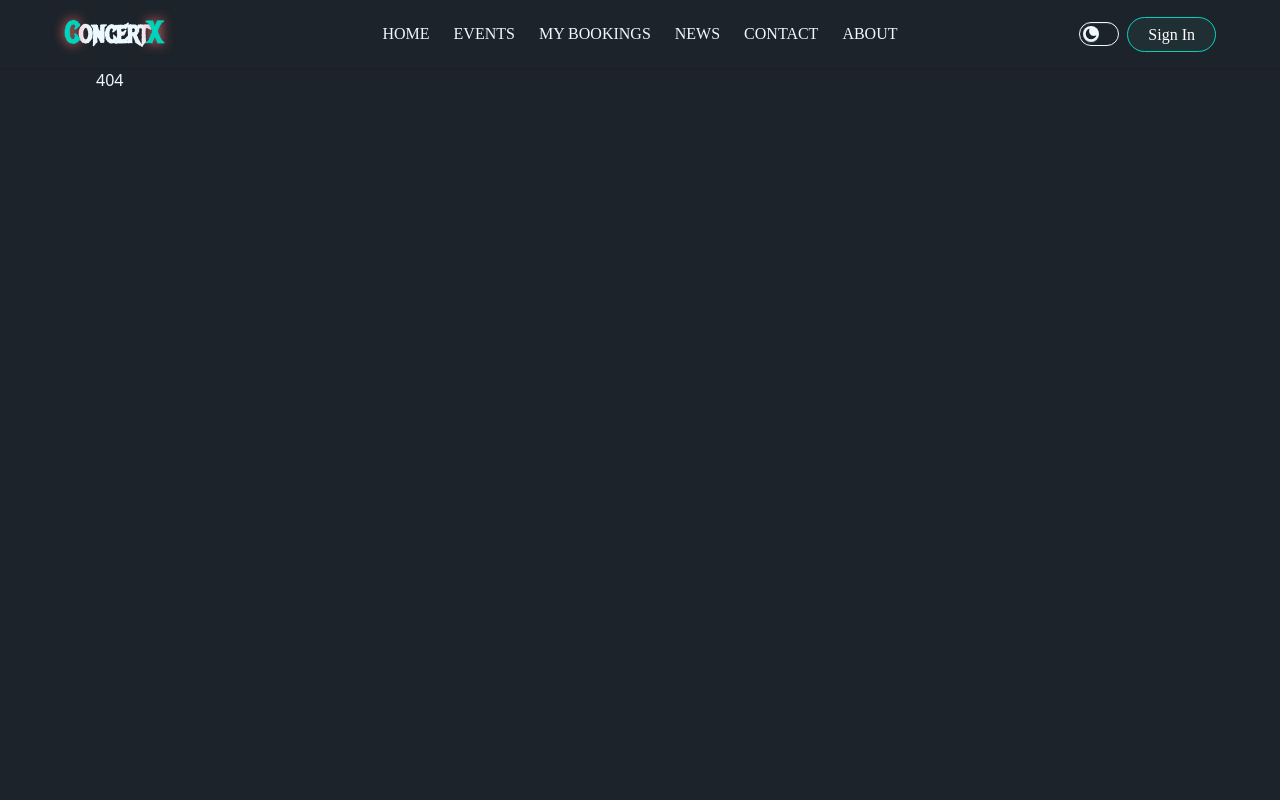
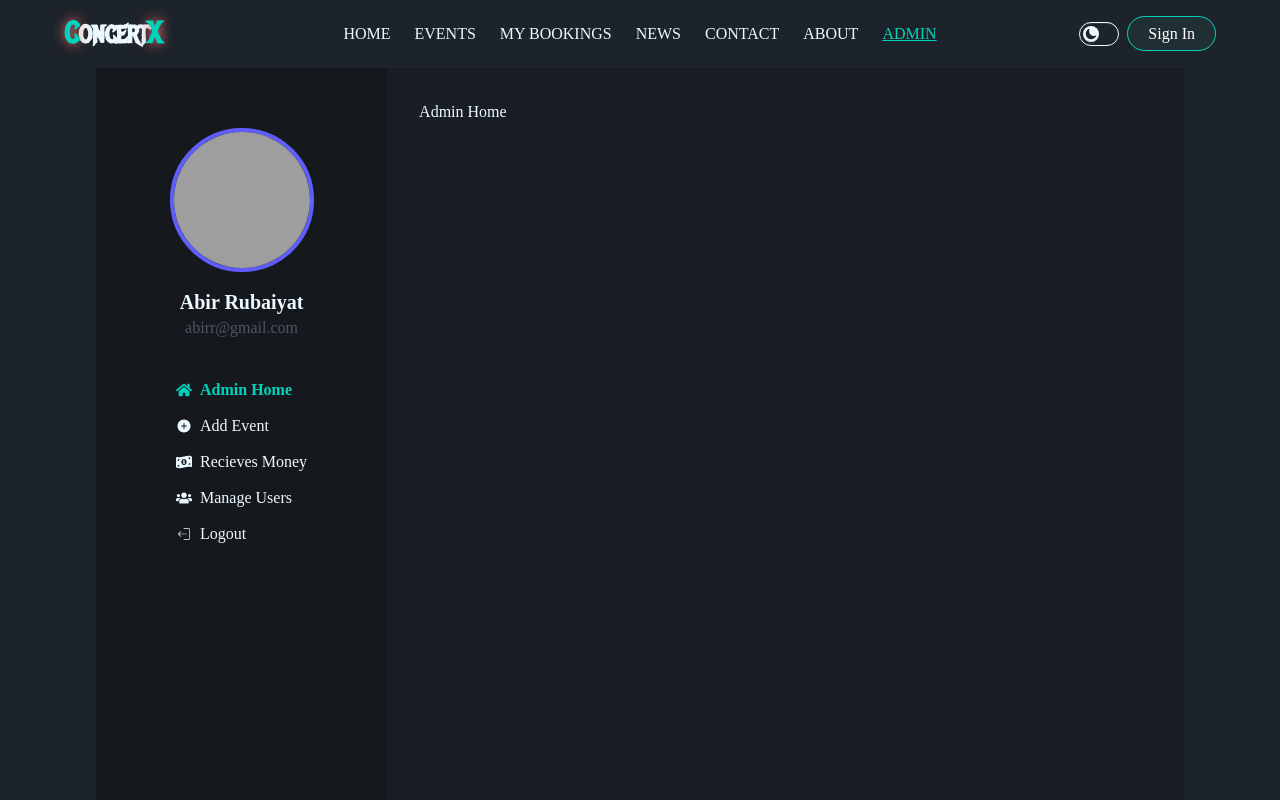
Before and after one commit to rubaiiyat/ConcertX, a React (Vite) app: page /admin/dashboard in a window 1280 px wide. Before the commit this address had no page. Shown: the top 800 px of the page. Built offline with nearby package versions, Linux system fonts and the light colour scheme; grey boxes are pictures that could not be loaded; what @react-pdf/renderer would draw is missing.

Commit message:
add admin dashboard

```diff
--- /dev/null
+++ b/src/Components/Admin/AdminDashboard/AdminDashboard.jsx
@@ -0,0 +1,16 @@
+import React from "react";
+import { CiLogout } from "react-icons/ci";
+import { FaCartPlus, FaCloudDownloadAlt } from "react-icons/fa";
+import { MdBrowserUpdated, MdManageHistory } from "react-icons/md";
+import { NavLink, Outlet } from "react-router";
+import AdminNav from "./AdminNav";
+
+const AdminDashboard = () => {
+  return (
+    <div style={{ fontFamily: "'Bebas Neue', cursive" }}>
+      <AdminNav></AdminNav>
+    </div>
+  );
+};
+
+export default AdminDashboard;
--- /dev/null
+++ b/src/Components/Admin/AdminDashboard/AdminNav.jsx
@@ -0,0 +1,79 @@
+import React from "react";
+import { CiLogout } from "react-icons/ci";
+import { FaHome, FaUsers } from "react-icons/fa";
+import { FaMoneyBill1Wave } from "react-icons/fa6";
+import { IoAddCircle } from "react-icons/io5";
+import { NavLink, Outlet } from "react-router";
+
+const AdminNav = () => {
+  const activeClass = "text-accent font-semibold";
+  return (
+    <div>
+      <div className="min-h-screen bg-base-200 flex flex-col md:flex-row">
+        {/* Sidebar */}
+        <div className=" bg-base-300 p-15 flex flex-col items-center ">
+          {/* User info */}
+          <img
+            src="https://images.ctfassets.net/xjcz23wx147q/iegram9XLv7h3GemB5vUR/0345811de2da23fafc79bd00b8e5f1c6/Max_Rehkopf_200x200.jpeg"
+            alt="User Avatar"
+            className="w-36 h-36 rounded-full border-4 border-primary mb-4"
+          />
+          <h2 className="text-xl font-semibold ">Abir Rubaiyat</h2>
+          <p className="text-gray-600 dark:text-gray-400 mb-6">
+            abirr@gmail.com
+          </p>
+
+          {/* Nav Links */}
+          <ul className="menu w-full text-base">
+            <li>
+              <NavLink
+                to={"/admin/dashboard"}
+                end
+                className={({ isActive }) => (isActive ? activeClass : "")}
+              >
+                <FaHome /> Admin Home
+              </NavLink>
+            </li>
+            <li>
+              <NavLink
+                to={"add-event"}
+                className={({ isActive }) => (isActive ? activeClass : "")}
+              >
+                <IoAddCircle /> Add Event
+              </NavLink>
+            </li>
+            <li>
+              <NavLink
+                to={"receives-money"}
+                className={({ isActive }) => (isActive ? activeClass : "")}
+              >
+                <FaMoneyBill1Wave /> Recieves Money
+              </NavLink>
+            </li>
+
+            <li>
+              <NavLink
+                to={"manage-users"}
+                className={({ isActive }) => (isActive ? activeClass : "")}
+              >
+                <FaUsers /> Manage Users
+              </NavLink>
+            </li>
+
+            <li>
+              <button>
+                <CiLogout /> Logout
+              </button>
+            </li>
+          </ul>
+        </div>
+
+        <div className="flex-1 p-8">
+          <Outlet />
+        </div>
+      </div>
+    </div>
+  );
+};
+
+export default AdminNav;
--- a/src/Components/Shared/Navbar/Navbar.jsx
+++ b/src/Components/Shared/Navbar/Navbar.jsx
@@ -23,7 +23,6 @@ const Navbar = () => {
               ? "text-accent font-semibold underline text-base"
               : "hover:underline text-base"
           }
-          style={{ fontFamily: "'Bebas Neue', cursive" }}
         >
           HOME
         </NavLink>
@@ -37,7 +36,6 @@ const Navbar = () => {
                 ? "text-accent font-semibold underline text-base"
                 : "hover:underline text-base"
             }
-            style={{ fontFamily: "'Bebas Neue', cursive" }}
           >
             EVENTS
           </NavLink>
@@ -51,7 +49,6 @@ const Navbar = () => {
               ? "text-accent font-semibold underline text-base"
               : "hover:underline text-base"
           }
-          style={{ fontFamily: "'Bebas Neue', cursive" }}
         >
           MY BOOKINGS
         </NavLink>
@@ -65,7 +62,6 @@ const Navbar = () => {
               ? "text-accent font-semibold underline text-base"
               : "hover:underline text-base"
           }
-          style={{ fontFamily: "'Bebas Neue', cursive" }}
         >
           NEWS
         </NavLink>
@@ -78,7 +74,6 @@ const Navbar = () => {
               ? "text-accent font-semibold underline text-base"
               : "hover:underline text-base"
           }
-          style={{ fontFamily: "'Bebas Neue', cursive" }}
         >
           CONTACT
         </NavLink>
@@ -91,30 +86,27 @@ const Navbar = () => {
               ? "text-accent font-semiboldd underline text-base"
               : "hover:underline text-base"
           }
-          style={{ fontFamily: "'Bebas Neue', cursive" }}
         >
           ABOUT
         </NavLink>
       </li>
-      {/*
-      {role === "Admin" && (
+
       <li>
         <NavLink
           to="/admin/dashboard"
           className={({ isActive }) =>
             isActive
-                ? "text-[#F16623] font-bold underline text-base"
+              ? "text-accent font-semiboldd underline text-base"
               : "hover:underline text-base"
           }
         >
-            Admin Dashboard
+          ADMIN
         </NavLink>
       </li>
-      )} */}
     </>
   );
   return (
-    <div>
+    <div style={{ fontFamily: "'Bebas Neue', cursive" }}>
       <div className="navbar bg-base-100 shadow-sm px-0 md:px-16 p-2">
         <div className="navbar-start">
           <div className="dropdown">
```
Also changed, not shown: src/Routes/Routes.jsx (+25 -0 lines). Lines whose indentation alone changed are shown as unchanged.
